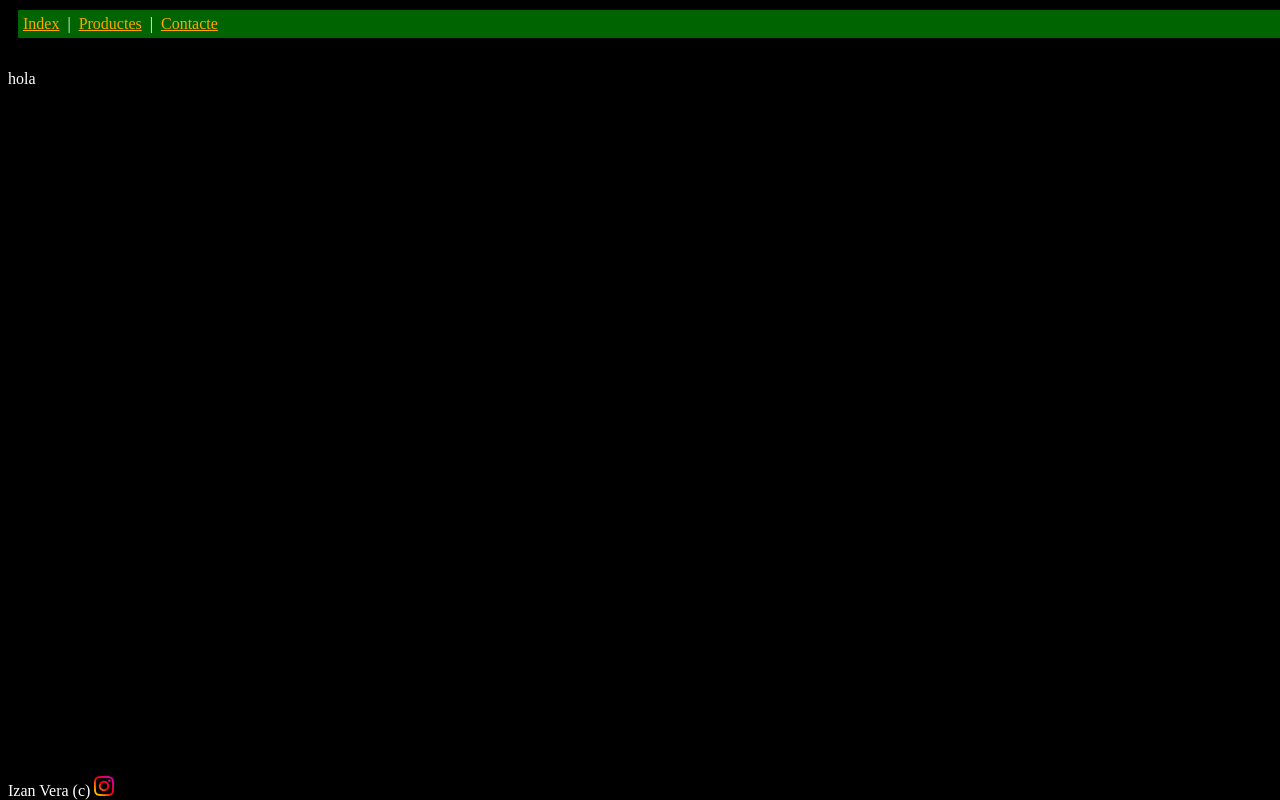
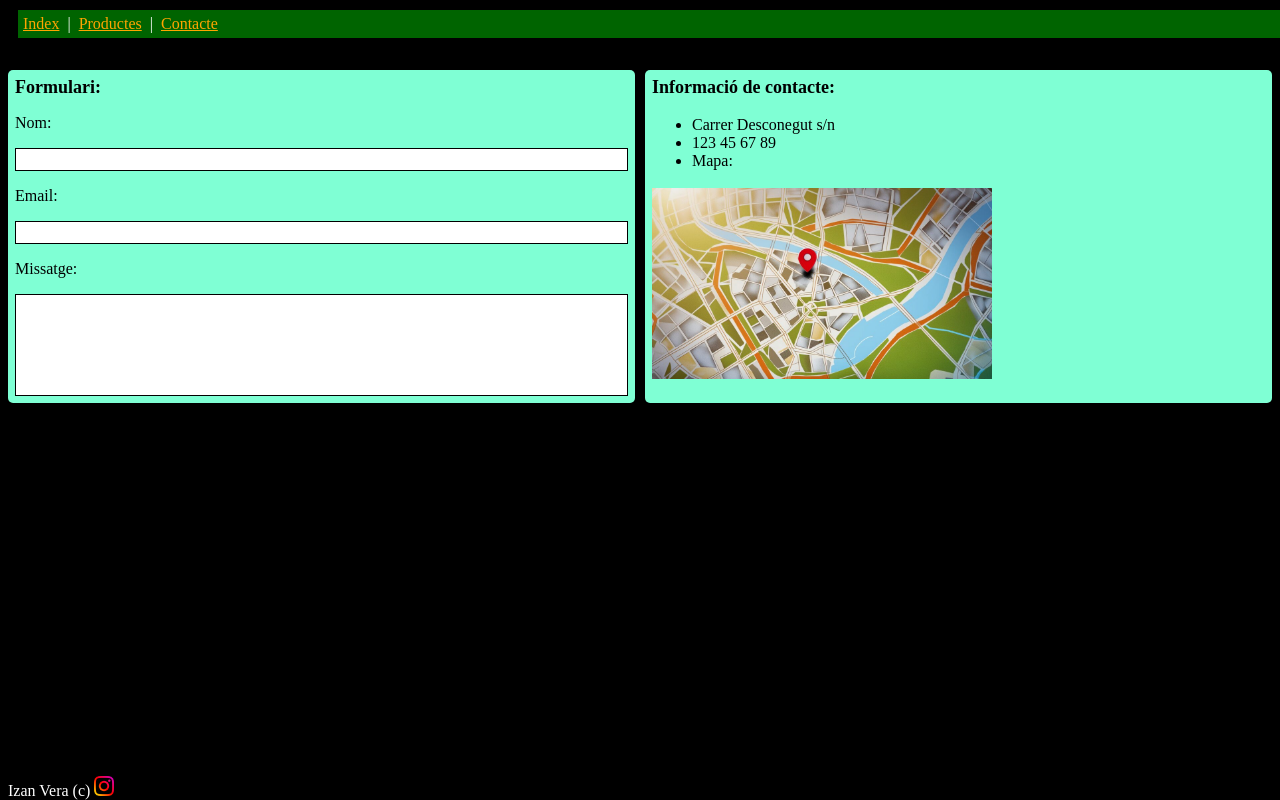
Before and after one commit to IzanVeVa/DAM1M04-Exercici-Posicio, a plain HTML site: page contacte.html in a window 1280 px wide. Drawn offline with Linux system fonts and the light colour scheme.

Commit message:
Contatce

```diff
--- a/contacte.html
+++ b/contacte.html
@@ -15,7 +15,25 @@
         </nav>
     </div>
     <body>
-        <p>hola</p>
+        <div class="contactgrid">
+            <div class="cl"><b>Formulari:</b>
+                <p>Nom:</p>
+                <div class="cajita">&nbsp;</div>
+                <p>Email:</p>
+                <div class="cajita">&nbsp;</div>
+                <p>Missatge:</p>
+                <div class="ultimacajita">&nbsp;</div>
+            </div>
+            <div class="cl"><b>Informació de contacte:</b>
+                <ul>
+                    <li>Carrer  Desconegut s/n</li>
+                    <li>123 45 67 89</li>
+                    <li>Mapa:</li>
+                </ul>
+                <img src="Img/mapafictici.png" width="340px">
+            </div>
+
+        </div>
     </body>
     <footer class="peu">
         Izan Vera (c)
--- a/global.css
+++ b/global.css
@@ -91,7 +91,41 @@ body{
     align-items: center;
 }
 
+.contactgrid{
+    display: grid;
+    grid-template-columns: 1fr 1fr;
+    gap: 10px
+}
+
+.cl{
+    background-color: aquamarine;
+    color: black;
+    padding: 7px;
+    font-size: large;
+    border-radius: 5px
+}
+
+.cajita{
+    display: block;
+    background-color: white;
+    border: 1px solid;
+}
+
+.ultimacajita{
+    display: block;
+    background-color: white;
+    border: 1px solid;
+    height: 100px;
+}
 
 a{
     color: orange;
 }
+
+p{
+font-size: medium;
+}
+
+li{
+    font-size: medium;
+}
```
Also changed, not shown: Img/mapafictici.png (added).
